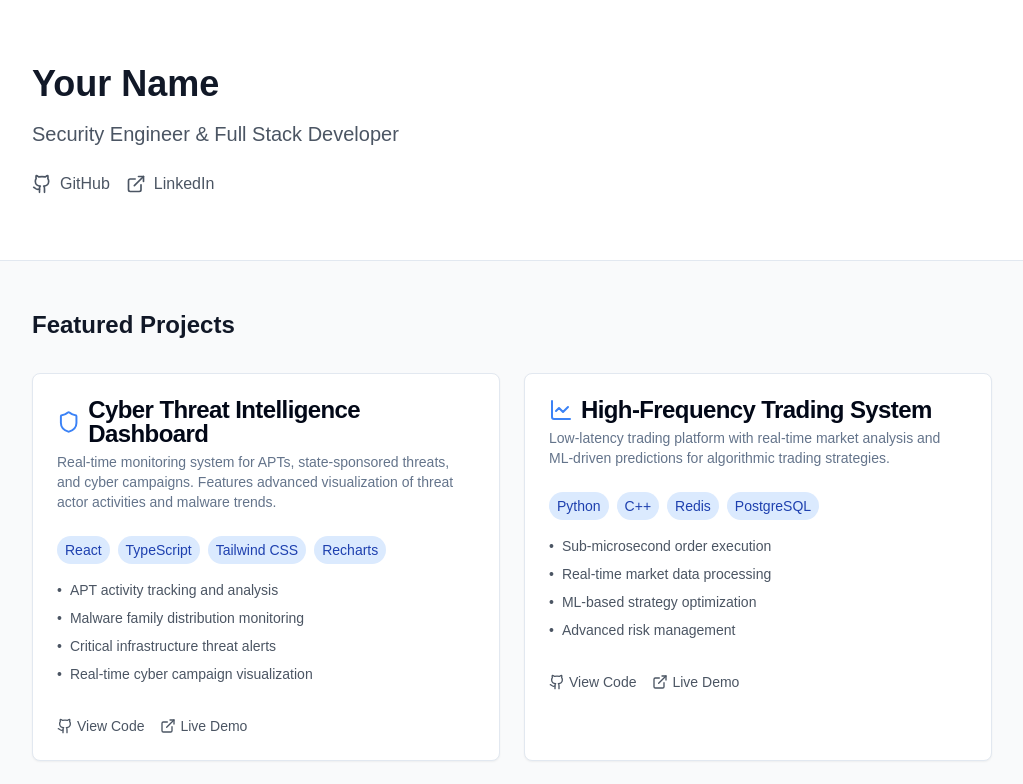
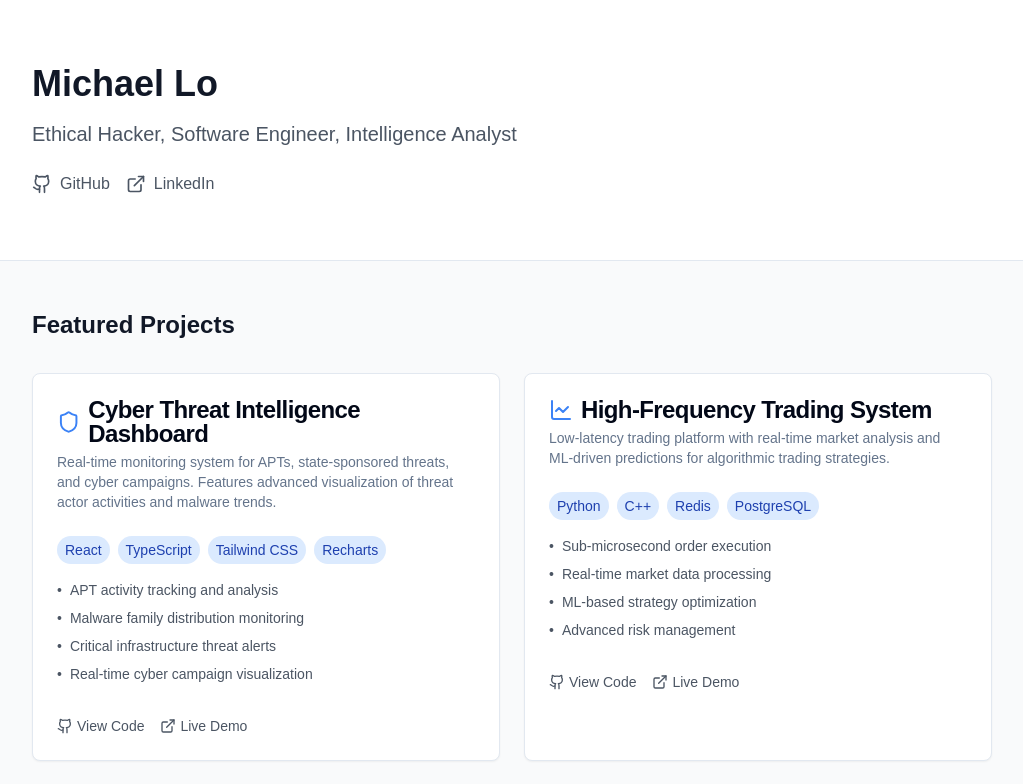
Before and after one commit to lomichael/portfolio-website, a Next.js app: page / in a window 1280 px wide. Shown: the top 784 px of the page, without its empty margins (128-1151 px from the left). Built offline with nearby package versions, Linux system fonts and the light colour scheme.

Commit message:
Replaced placeholders with personal information

```diff
--- a/src/components/portfolio/PortfolioPage.tsx
+++ b/src/components/portfolio/PortfolioPage.tsx
@@ -63,11 +63,11 @@ const PortfolioPage = () => {
   ];
 
   const personalInfo = {
-    name: "Your Name",
-    title: "Security Engineer & Full Stack Developer",
-    github: "https://github.com/yourusername",
-    linkedin: "https://linkedin.com/in/yourusername",
-    email: "your.email@example.com"
+    name: "Michael Lo",
+    title: "Ethical Hacker, Software Engineer, Intelligence Analyst",
+    github: "https://github.com/malarquis",
+    linkedin: "https://linkedin.com/in/malarquis",
+    email: "malarquis@gmail.com"
   };
 
   return (
```
